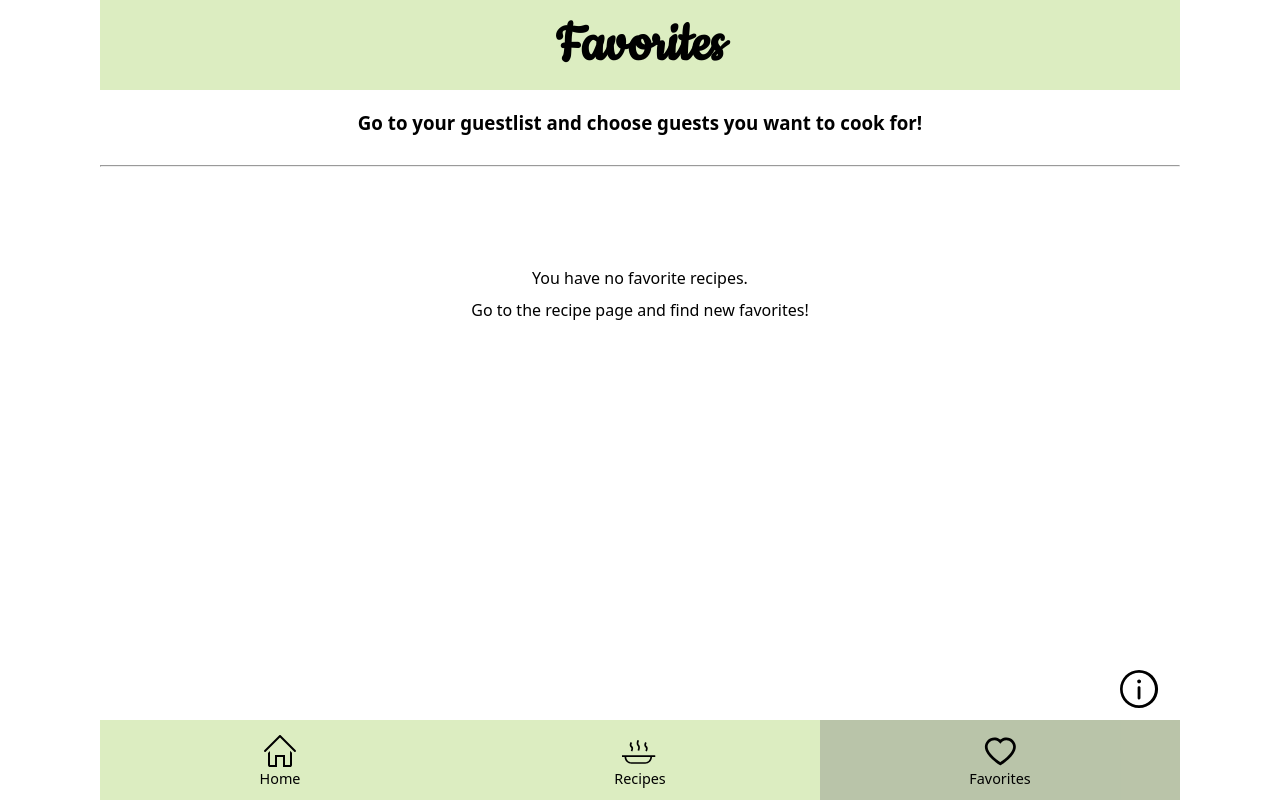
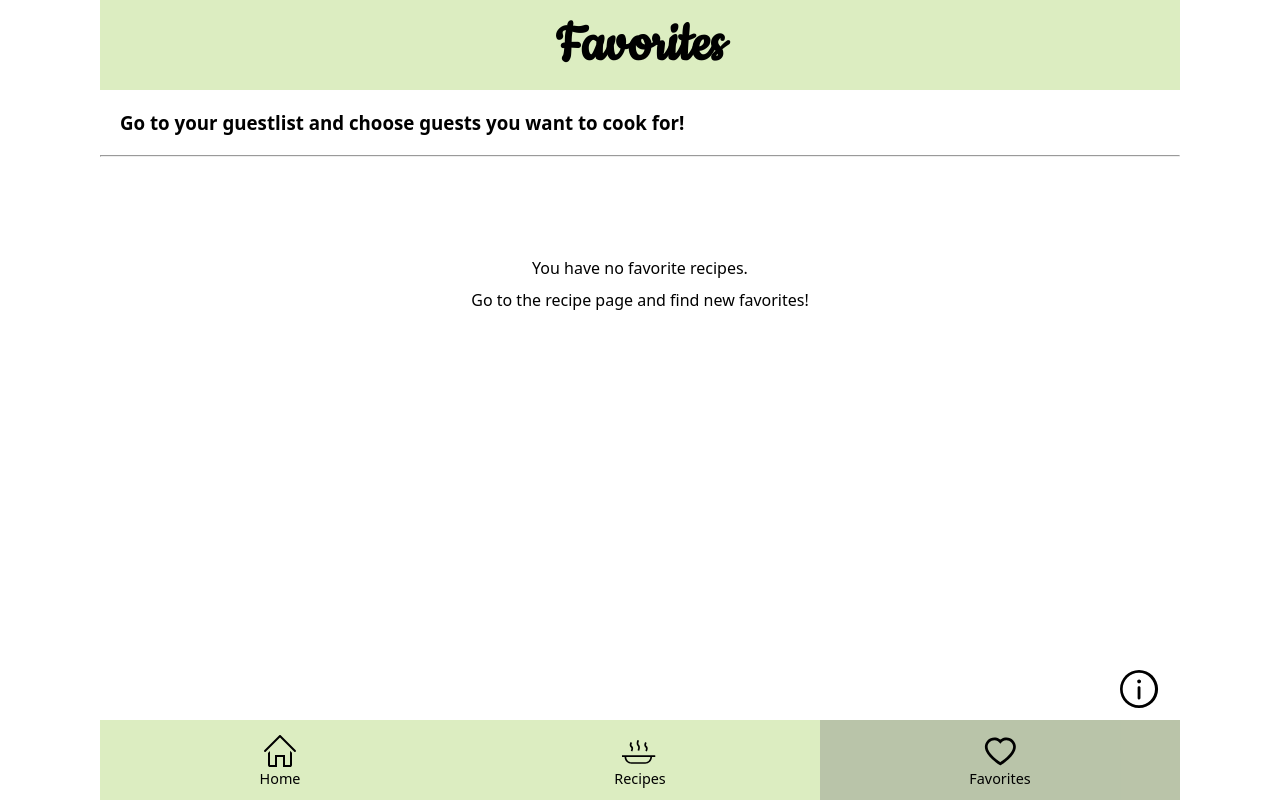
Before and after one commit to s-kond/capstone-cook4all, a React (Create React App) app: page /favorites in a window 1280 px wide. Built offline with nearby package versions, Linux system fonts and the light colour scheme.

Commit message:
update Component style

```diff
--- a/src/components/DisplaySelectedGuests.js
+++ b/src/components/DisplaySelectedGuests.js
@@ -9,54 +9,37 @@ export default function DisplaySelectedGuests() {
   let intolerances = getIntolerances(guestArray);
 
   return (
-    <>
+    <StyledSection>
       <StyledSubheader>
         {intolerances.length > 0
-          ? "For"
+          ? "Selected guests"
           : "Go to your guestlist and choose guests you want to cook for!"}
       </StyledSubheader>
-      <section>
-        {selectedGuests.map((guest) => (
-          <StyledGuestButton key={guest.id}>{guest.name}</StyledGuestButton>
-        ))}
-      </section>
+      <p>{selectedGuests.map((guest) => guest.name).join(", ")}</p>
       <StyledSubheader>
-        {intolerances.length > 0 ? "Food should be:" : null}
+        {intolerances.length > 0 ? "Search filter:" : null}
       </StyledSubheader>
-      <StyledSection>
+      <StyledSubSection>
         {intolerances.map((item) => (
           <span key={item}> {item}</span>
         ))}
-      </StyledSection>
-    </>
+      </StyledSubSection>
+    </StyledSection>
   );
 }
 
-const StyledGuestButton = styled.p`
-  display: inline;
-  background-color: transparent;
-  padding: 10px;
-  margin: 10px;
-  border: 1px solid black;
-  border-radius: 15px;
-
-  &:hover {
-    cursor: pointer;
-    background-color: rgba(236, 236, 236, 0.78);
-  }
+const StyledSection = styled.section`
+  text-align: left;
+  padding-left: 20px;
 `;
 
 const StyledSubheader = styled.h3`
-  margin: 20px auto;
-  padding: 0 20px;
-  &:last-of-type {
-    margin: 30px auto 10px auto;
+  margin: 20px 0 5px 0;
+`;
+
+const StyledSubSection = styled.section`
+  margin-bottom: 10px;
+  span {
+    margin-right: 10px;
   }
 `;
-
-const StyledSection = styled.section`
-  margin-bottom: 10px;
-  span {
-    margin: 10px;
-  }
-`;
```
